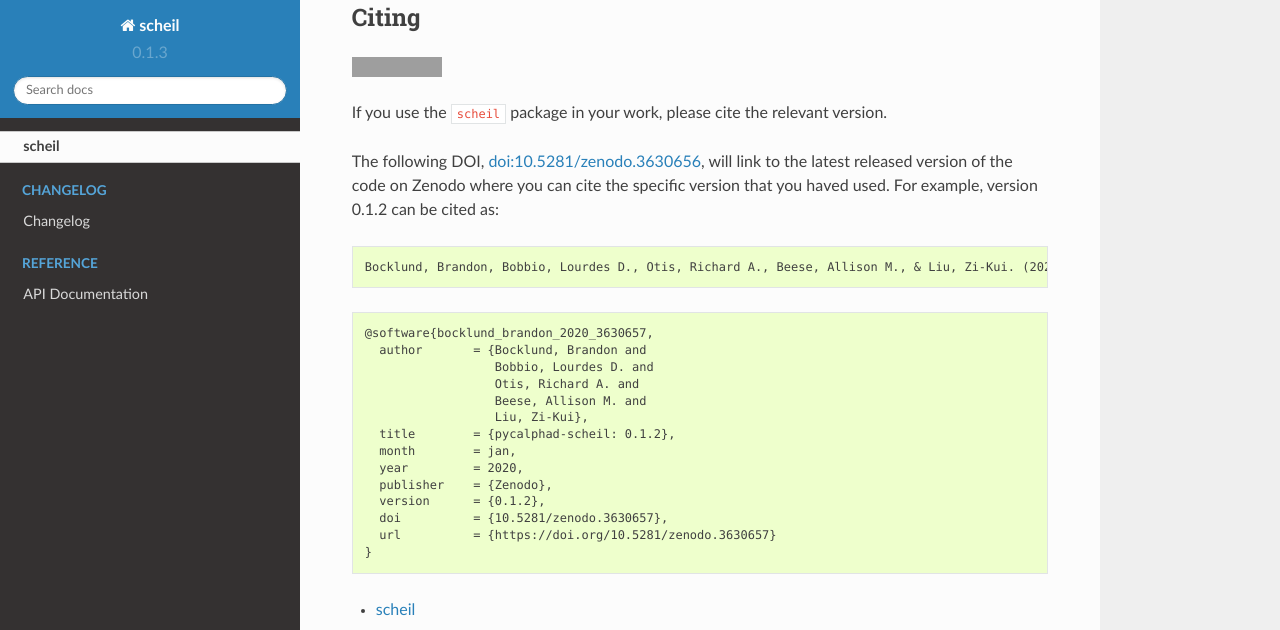
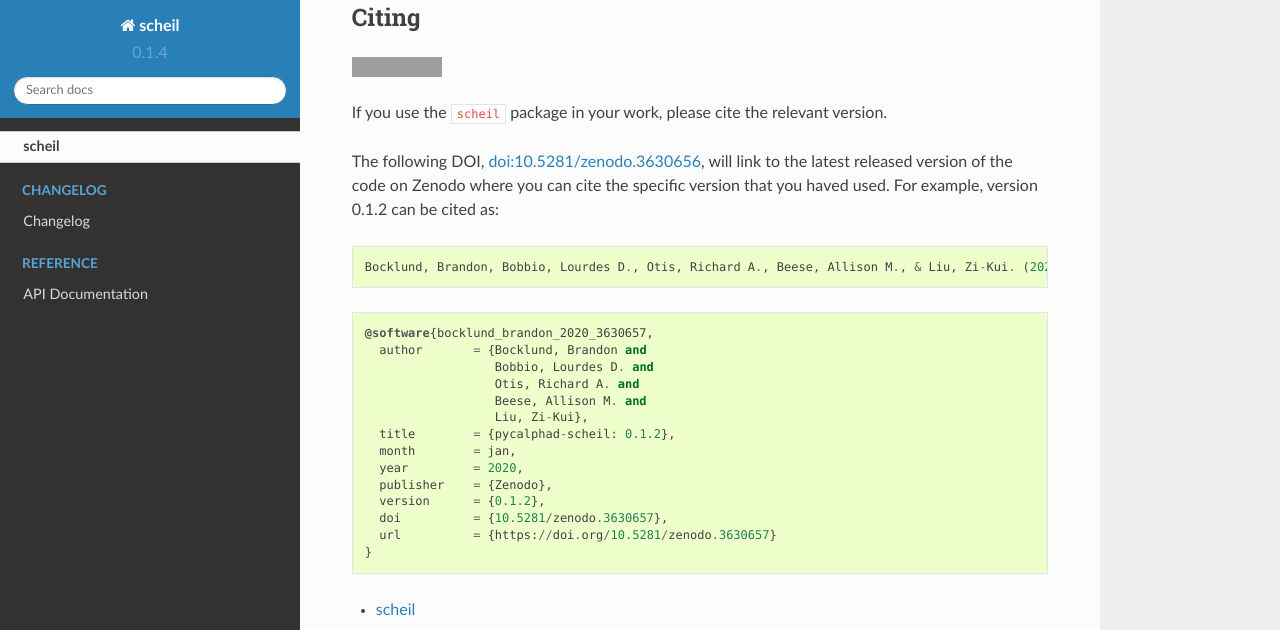
Before and after one commit to pycalphad/scheil, a Sphinx documentation site: the page built from docs/index.rst, in a window 1280 px wide and 900 px high, scrolled down 2205 px. Shown: the top 630 px of the window. Built offline with Sphinx 7.4.7 and the Read the Docs theme 2.0.0, drawn with Linux system fonts in a browser that asks for light colours; grey boxes are pictures that could not be loaded.

Commit message:
REL: 0.1.4
Adjust README.rst to make valid for PyPI

```diff
--- a/README.rst
+++ b/README.rst
@@ -107,11 +107,11 @@ If you use the ``scheil`` package in your work, please cite the relevant version
 
 The following DOI, `doi:10.5281/zenodo.3630656 <https://doi.org/10.5281/zenodo.3630656>`_, will link to the latest released version of the code on Zenodo where you can cite the specific version that you haved used. For example, version 0.1.2 can be cited as:
 
-.. code-block:: none
+::
 
    Bocklund, Brandon, Bobbio, Lourdes D., Otis, Richard A., Beese, Allison M., & Liu, Zi-Kui. (2020, January 29). pycalphad-scheil: 0.1.2 (Version 0.1.2). Zenodo. http://doi.org/10.5281/zenodo.3630657
 
-.. code-block:: none
+::
 
    @software{bocklund_brandon_2020_3630657,
      author       = {Bocklund, Brandon and
--- a/docs/conf.py
+++ b/docs/conf.py
@@ -60,9 +60,9 @@ author = 'Brandon Bocklund, Richard Otis'
 # built documents.
 #
 # The short X.Y version.
-version = '0.1.3'
+version = '0.1.4'
 # The full version, including alpha/beta/rc tags.
-release = '0.1.3'
+release = '0.1.4'
 
 # The language for content autogenerated by Sphinx. Refer to documentation
 # for a list of supported languages.
```
